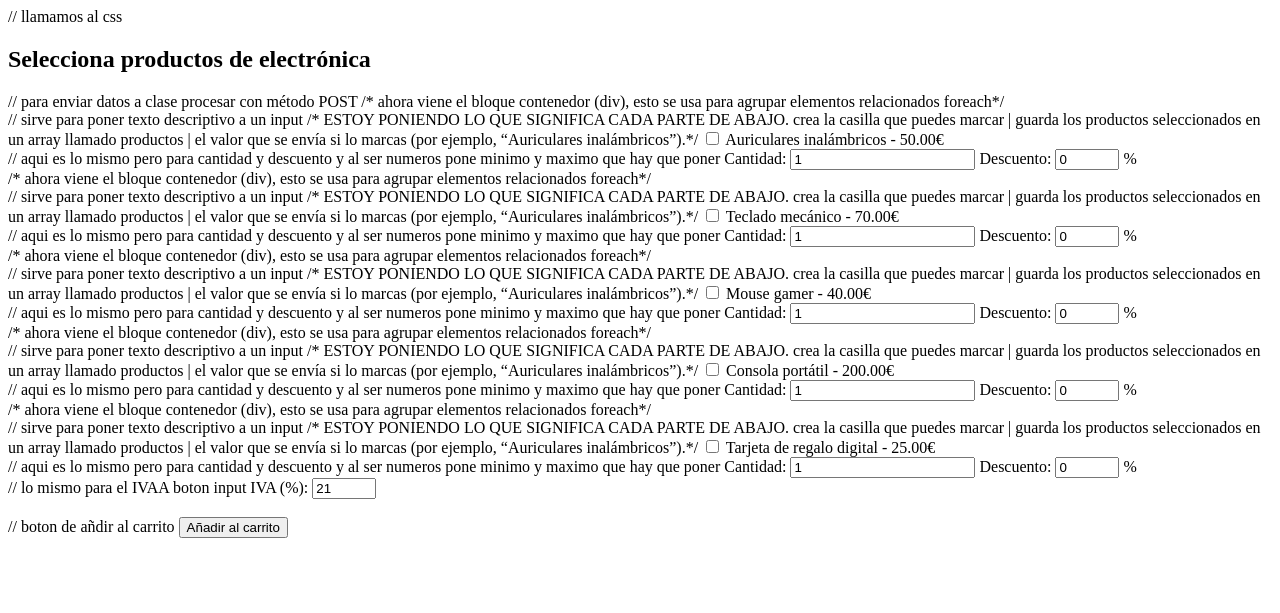
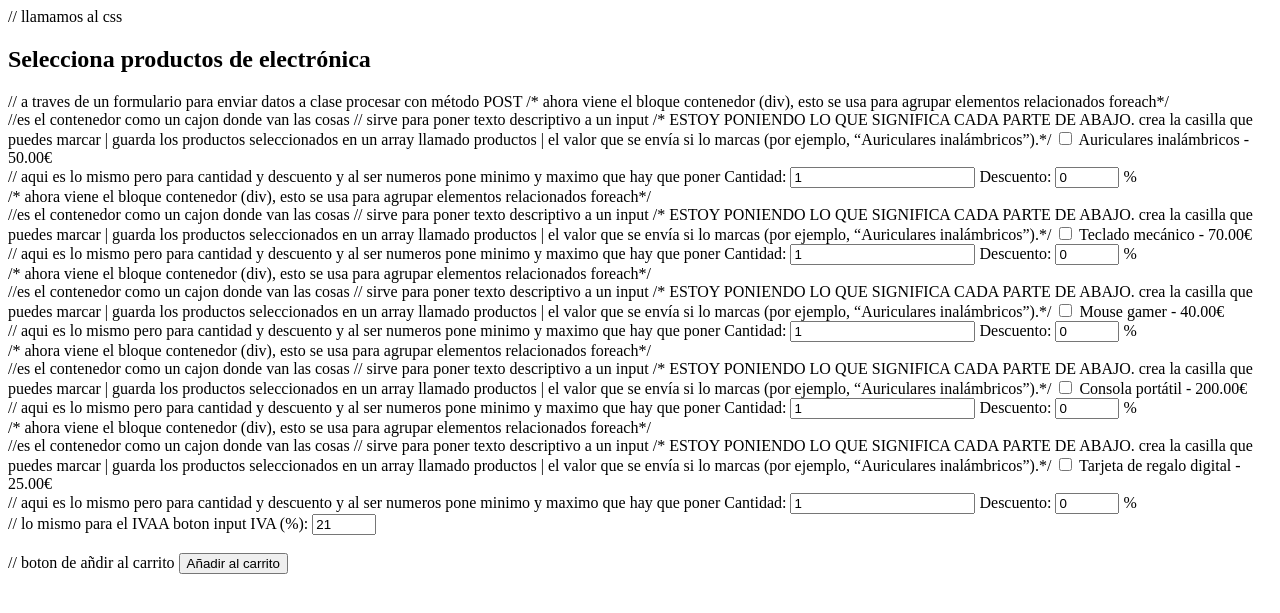
Before and after one commit to SergioVidalBistuer/Ej_CarritoDeLaCompra_Comentarios, a PHP site: page / in a window 1280 px wide. Shown: the top 613 px of the page. Run offline with PHP 8.4, Linux system fonts and the light colour scheme.

Commit message:
Explicación 2

```diff
--- a/index.php
+++ b/index.php
@@ -12,7 +12,8 @@ require_once 'precios.php';
 
 <h2>Selecciona productos de electrónica</h2>
 
-<form action="procesar.php" method="POST"> // para enviar datos a clase procesar con método POST
+<form action="procesar.php" method="POST"> // a traves de un formulario
+    para enviar datos a clase procesar con método POST
 
     <?php  //array asociativo
     $precios = [
@@ -30,7 +31,8 @@ require_once 'precios.php';
 
         /* ahora viene el bloque contenedor (div), esto se usa para agrupar elementos relacionados
         foreach*/
-        <div class="producto">
+
+        <div class="producto"> //es el contenedor como un cajon donde van las cosas
             <label> // sirve para poner texto descriptivo a un input
 
                 /* ESTOY PONIENDO LO QUE SIGNIFICA CADA PARTE DE ABAJO.
```
